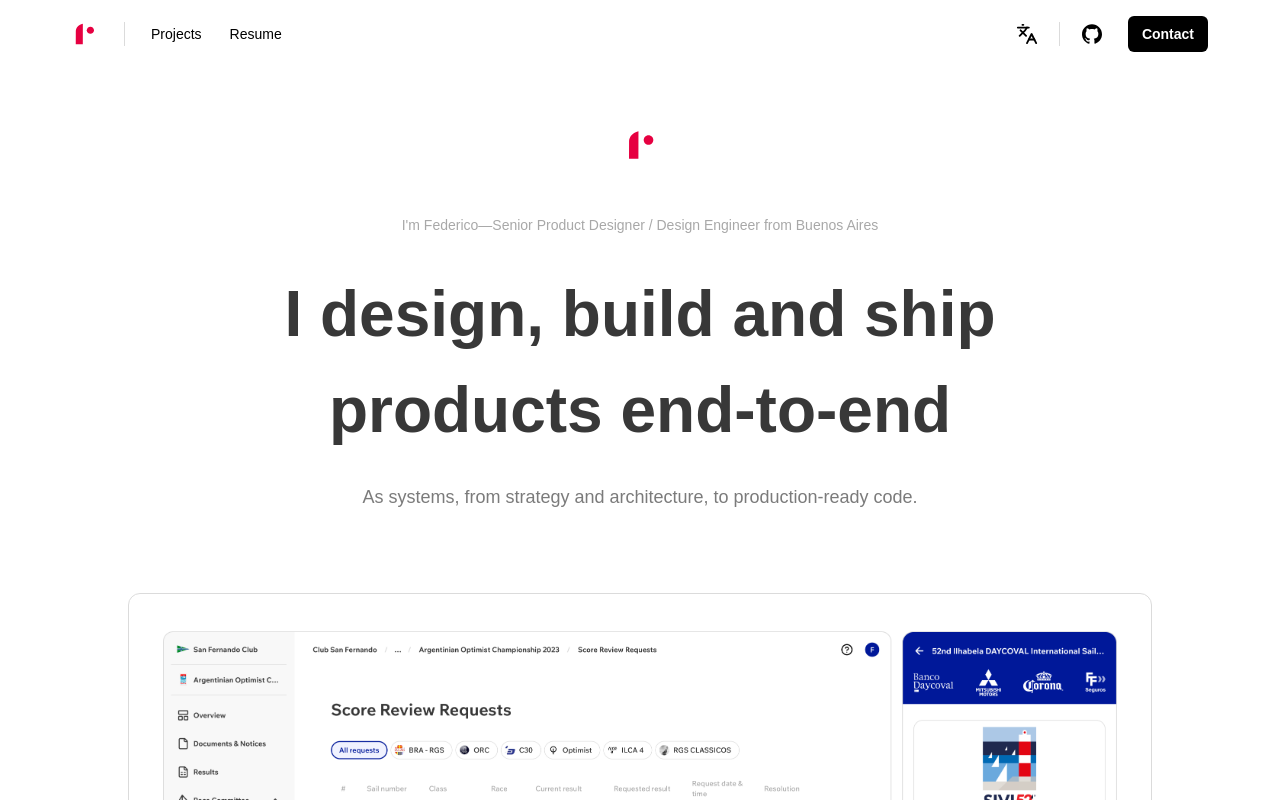
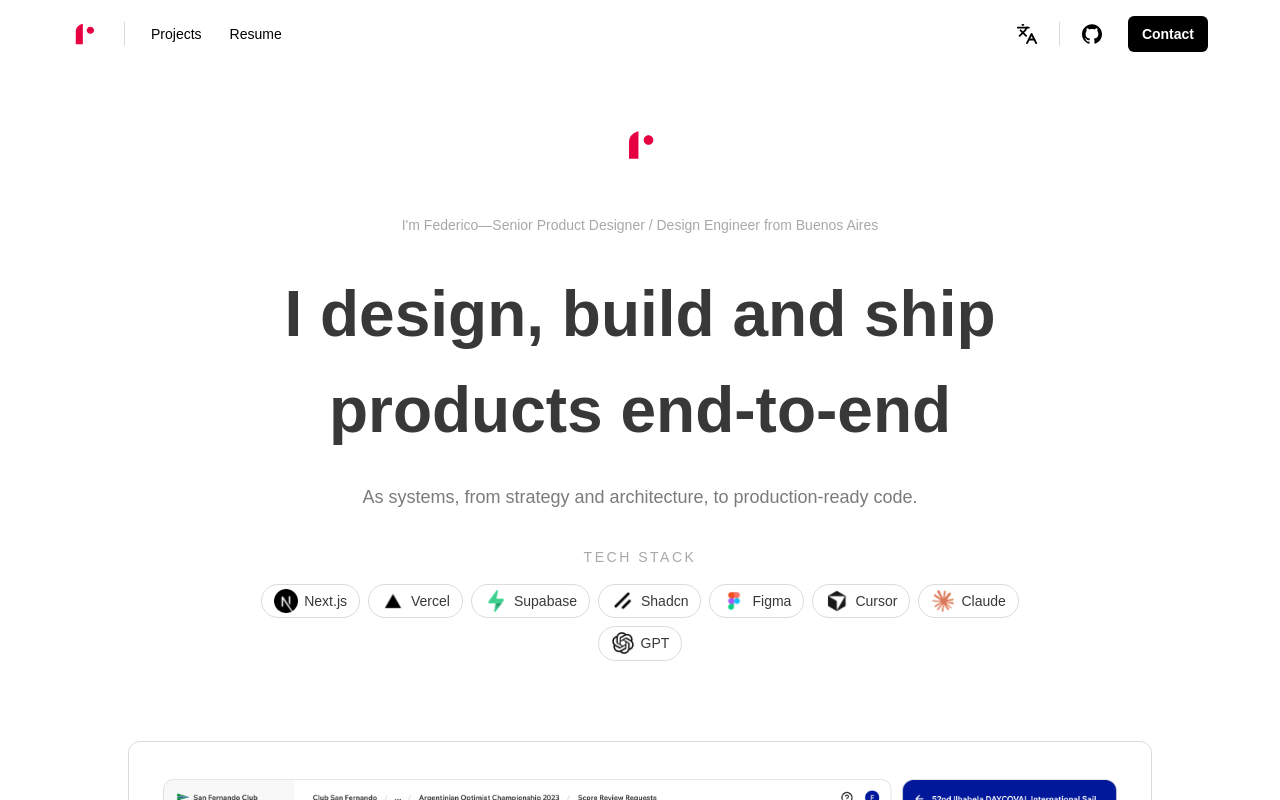
Before and after one commit to fhen-dg/portfolio, a Next.js app: page / in a window 1280 px wide. Shown: the top 800 px of the page. Built offline with nearby package versions, Linux system fonts and the light colour scheme; a web font is replaced by a local one.

Commit message:
feat: add home tech stack tag

```diff
--- a/src/components/sections/HeroSection.tsx
+++ b/src/components/sections/HeroSection.tsx
@@ -1,8 +1,9 @@
 "use client";
 
+import { homeTechStack } from "@/content/home";
 import { useLocale } from "@/hooks/useLocale";
 import { Logo } from "@/components/ui/Logo";
-import { Button } from "@/components/ui/button";
+import { ToolBadge } from "@/components/ui/ToolBadge";
 
 export function HeroSection() {
   const { t } = useLocale();
@@ -25,7 +26,17 @@ export function HeroSection() {
             </p>
             <p className="body2 text-neutral-600 lg:body1 w-full">
               {t.hero.tagline}
-           </p>
+            </p>
+            <div className="flex flex-col items-center gap-[14px] w-full pt-[8px]">
+              <p className="body3 uppercase tracking-[0.18em] text-neutral-500">
+                {t.hero.techStackLabel}
+              </p>
+              <div className="flex flex-wrap items-center justify-center gap-[8px] max-w-[760px]">
+                {homeTechStack.map((tool) => (
+                  <ToolBadge key={tool} name={tool} />
+                ))}
+              </div>
+            </div>
           </div>
         </div>
 
--- /dev/null
+++ b/src/content/home.ts
@@ -0,0 +1,10 @@
+export const homeTechStack: readonly string[] = [
+  "Next.js",
+  "Vercel",
+  "Supabase",
+  "Shadcn",
+  "Figma",
+  "Cursor",
+  "Claude",
+  "GPT",
+];
--- a/src/lib/i18n/en.ts
+++ b/src/lib/i18n/en.ts
@@ -9,7 +9,8 @@ export const en: Translations = {
   hero: {
     introPrefix: "I'm Federico—Senior Product Designer / Design Engineer from Buenos Aires ",
     heading: "I design, build and ship products end-to-end",
-    tagline:"As systems, from strategy and architecture, to production-ready code.",
+    tagline: "As systems, from strategy and architecture, to production-ready code.",
+    techStackLabel: "Tech stack",
     role: "Senior Product Designer",
     location: "Buenos Aires, Argentina",
   },
--- a/src/lib/i18n/es.ts
+++ b/src/lib/i18n/es.ts
@@ -10,6 +10,7 @@ export const es: Translations = {
     introPrefix: "Soy Federico, pero me llaman ",
     heading: "Diseño y construyo productos digitales como sistemas",
     tagline: "Desde la estrategia de producto, arquitectura del sistema y design systems, hasta código listo para producción.",
+    techStackLabel: "Stack técnico",
     role: "Senior Product Designer",
     location: "Buenos Aires, Argentina",
   },
--- a/src/lib/i18n/types.ts
+++ b/src/lib/i18n/types.ts
@@ -9,6 +9,7 @@ export type Translations = {
     introPrefix: string;
     heading: string;
     tagline: string;
+    techStackLabel: string;
     role: string;
     location: string;
   };
```
